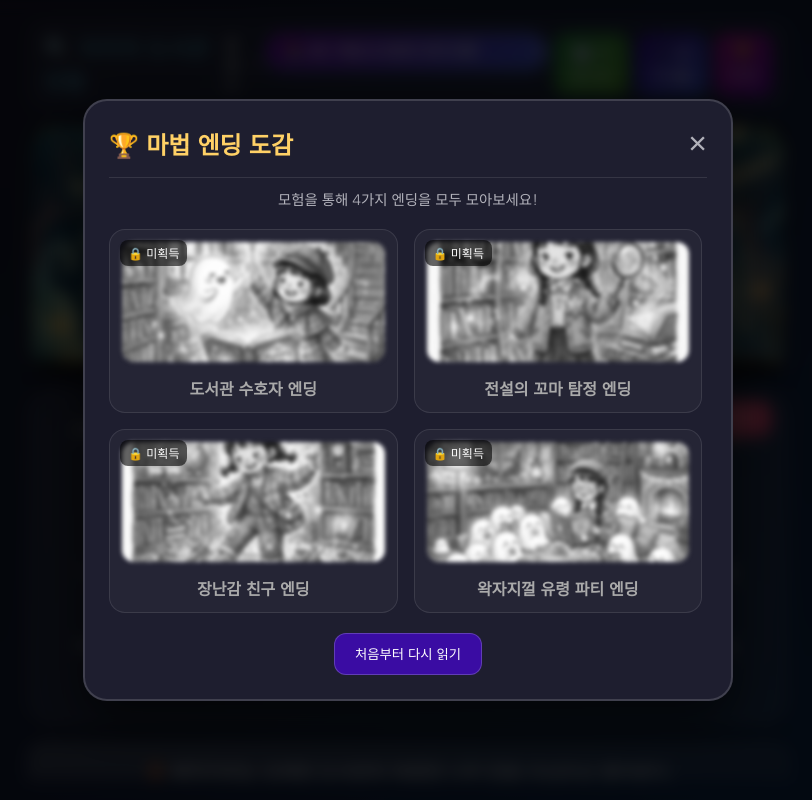
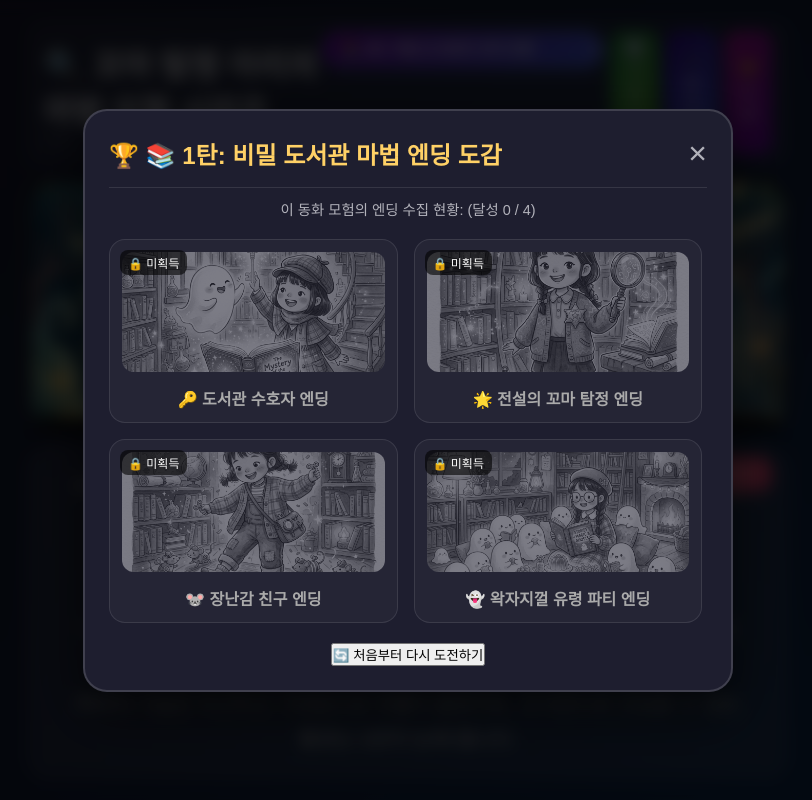
Before and after one commit to ko750125-afk/story_books, a plain HTML site: page index.html in a window 1280 px wide. Both pictures are taken after a click on the button "🏆 도감". Shown: the whole page, without its empty margins (232-1044 px from the left). Drawn offline with Linux system fonts and the light colour scheme; a web font is replaced by a local one.

Commit message:
feat: implement course-specific dynamic ending album rendering system

```diff
--- a/app.js
+++ b/app.js
@@ -1,7 +1,47 @@
 // ==========================================
 // 꼬마 탐정 아리의 4대 마법 모험 시리즈 전집
-// 게임 엔진 및 4개 동화 스토리 종합 소스 코드
+// 동화 코스별 4대 맞춤 엔딩 도감 통합 소스 코드
 // ==========================================
+
+// 1. 동화 코스별 엔딩 메타데이터 정의 (각 4종 독립 엔딩)
+const storyAlbumMeta = {
+  story1: {
+    title: "📚 1탄: 비밀 도서관 마법 엔딩 도감",
+    endings: [
+      { id: "ending-happy", title: "🔑 도서관 수호자 엔딩", icon: "🔑", img: "assets/images/scene_ending_happy.png" },
+      { id: "ending-detective", title: "🌟 전설의 꼬마 탐정 엔딩", icon: "🌟", img: "assets/images/scene_ending_detective.png" },
+      { id: "ending-toy", title: "🐭 장난감 친구 엔딩", icon: "🐭", img: "assets/images/scene_ending_toy.png" },
+      { id: "ending-ghost", title: "👻 왁자지껄 유령 파티 엔딩", icon: "👻", img: "assets/images/scene_ending_ghost.png" }
+    ]
+  },
+  story2: {
+    title: "🍫 2탄: 달콤한 과자 성 마법 엔딩 도감",
+    endings: [
+      { id: "ending-happy", title: "👑 과자 왕국 수호자 엔딩", icon: "👑", img: "assets/images/scene_story2_ending.png" },
+      { id: "ending-detective", title: "🔍 달콤한 과자 명탐정 엔딩", icon: "🔍", img: "assets/images/scene_ending_detective.png" },
+      { id: "ending-toy", title: "🧸 젤리 곰 장난감 파티 엔딩", icon: "🧸", img: "assets/images/scene_story2_cookie.png" },
+      { id: "ending-ghost", title: "🍪 과자 성 달콤 대축제 엔딩", icon: "🍪", img: "assets/images/scene_story2_start.png" }
+    ]
+  },
+  story3: {
+    title: "🌊 3탄: 바닷속 용궁 마법 엔딩 도감",
+    endings: [
+      { id: "ending-happy", title: "🌈 해저 용궁 수호자 엔딩", icon: "🌈", img: "assets/images/scene_ending_happy.png" },
+      { id: "ending-detective", title: "🏆 용궁 해저 명탐정 엔딩", icon: "🏆", img: "assets/images/scene_ending_detective.png" },
+      { id: "ending-toy", title: "🐟 태엽 물고기 댄스 엔딩", icon: "🐟", img: "assets/images/scene_ending_toy.png" },
+      { id: "ending-ghost", title: "🐢 부기와 용궁 파티 엔딩", icon: "🐢", img: "assets/images/scene_story3_palace.png" }
+    ]
+  },
+  story4: {
+    title: "🚀 4탄: 장난감 우주선 마법 엔딩 도감",
+    endings: [
+      { id: "ending-happy", title: "🌌 은하수 우주 수호자 엔딩", icon: "🌌", img: "assets/images/scene_ending_happy.png" },
+      { id: "ending-detective", title: "🏆 전설의 우주 명탐정 엔딩", icon: "🏆", img: "assets/images/scene_ending_detective.png" },
+      { id: "ending-toy", title: "🤖 우주 로봇 파티 엔딩", icon: "🤖", img: "assets/images/scene_ending_toy.png" },
+      { id: "ending-ghost", title: "🪐 토성 띠 우주 파티 엔딩", icon: "🪐", img: "assets/images/scene_start.png" }
+    ]
+  }
+};
 
 // ------------------------------------------
 // 📚 동화 1탄: 비밀 도서관과 꼬마 유령 퐁이
@@ -298,9 +338,7 @@ const story4Data = {
   }
 };
 
-// ------------------------------------------
 // 동화 시리즈 통합 맵
-// ------------------------------------------
 const allStories = {
   story1: story1Data,
   story2: story2Data,
@@ -336,38 +374,11 @@ function getActiveStoryData() {
   return allStories[currentStoryKey] || story1Data;
 }
 
-// 헬퍼 함수: 엔딩 이름 반환
+// 헬퍼 함수: 현재 스토리의 특정 엔딩 이름 반환
 function getEndingName(endingId) {
-  if (currentStoryKey === "story2") {
-    switch (endingId) {
-      case "ending-happy": return "과자 왕국 수호자 엔딩";
-      case "ending-detective": return "달콤한 과자 명탐정 엔딩";
-      case "ending-toy": return "젤리 곰 장난감 파티 엔딩";
-      default: return "과자 왕국 수호자 엔딩";
-    }
-  } else if (currentStoryKey === "story3") {
-    switch (endingId) {
-      case "ending-happy": return "해저 용궁 수호자 엔딩";
-      case "ending-detective": return "용궁 해저 명탐정 엔딩";
-      case "ending-toy": return "태엽 물고기 댄스 엔딩";
-      default: return "해저 용궁 수호자 엔딩";
-    }
-  } else if (currentStoryKey === "story4") {
-    switch (endingId) {
-      case "ending-happy": return "은하수 우주 수호자 엔딩";
-      case "ending-detective": return "전설의 우주 명탐정 엔딩";
-      case "ending-toy": return "우주 로봇 파티 엔딩";
-      default: return "은하수 우주 수호자 엔딩";
-    }
-  } else {
-    switch (endingId) {
-      case "ending-happy": return "도서관 수호자 엔딩";
-      case "ending-detective": return "전설의 꼬마 탐정 엔딩";
-      case "ending-toy": return "장난감 친구 엔딩";
-      case "ending-ghost": return "왁자지껄 유령 파티 엔딩";
-      default: return "도서관 수호자 엔딩";
-    }
-  }
+  const meta = storyAlbumMeta[currentStoryKey] || storyAlbumMeta.story1;
+  const found = meta.endings.find(e => e.id === endingId);
+  return found ? found.title : "마법 해피 엔딩";
 }
 
 // 로컬 스토리지 로드
@@ -522,18 +533,16 @@ function showCelebrationModal(endingId) {
     cardEl.style.animation = "popIn 0.6s cubic-bezier(0.175, 0.885, 0.32, 1.275) forwards";
   }
 
-  let endingImg = "assets/images/scene_ending_happy.png";
-  let endingTitle = getEndingName(endingId);
+  const currentMeta = storyAlbumMeta[currentStoryKey] || storyAlbumMeta.story1;
+  const foundEnding = currentMeta.endings.find(e => e.id === endingId);
 
-  if (endingId === "ending-happy") endingImg = "assets/images/scene_ending_happy.png";
-  else if (endingId === "ending-detective") endingImg = "assets/images/scene_ending_detective.png";
-  else if (endingId === "ending-toy") endingImg = "assets/images/scene_ending_toy.png";
-  else if (endingId === "ending-ghost") endingImg = "assets/images/scene_ending_ghost.png";
+  let endingImg = foundEnding ? foundEnding.img : "assets/images/scene_ending_happy.png";
+  let endingTitle = foundEnding ? foundEnding.title : getEndingName(endingId);
 
   celImageEl.src = endingImg;
-  celEndingNameEl.textContent = `🔑 ${endingTitle}`;
-  celTitleEl.textContent = "🎉 마법 동화 엔딩 달성!";
-  celDescEl.textContent = "아리와 함께 동화 속 멋진 모험을 성공적으로 마쳤습니다! 축하합니다!";
+  celEndingNameEl.textContent = endingTitle;
+  celTitleEl.textContent = "🎉 새로운 동화 엔딩 해금!";
+  celDescEl.textContent = "아리와 함께 동화 속 멋진 모험의 결말을 성공적으로 달성하셨습니다! 축하합니다!";
 
   launchConfetti();
 
@@ -597,33 +606,55 @@ function launchConfetti() {
   requestAnimationFrame(render);
 }
 
-// 도감 UI 업데이트
+// 8. 동화 코스별 맞춤 엔딩 도감 UI 실시간 동적 렌더링
 function updateAlbumUI() {
+  const gridEl = document.getElementById("album-grid");
+  const albumTitleEl = document.getElementById("album-title");
+  const albumDescEl = document.getElementById("album-desc");
+  if (!gridEl) return;
+
+  const currentMeta = storyAlbumMeta[currentStoryKey] || storyAlbumMeta.story1;
   const currentUnlocked = unlockedEndingsMap[currentStoryKey] || [];
-  const endingIds = ["ending-happy", "ending-detective", "ending-toy", "ending-ghost"];
-  endingIds.forEach(id => {
-    const itemEl = document.getElementById(id);
-    if (itemEl) {
-      const h3El = itemEl.querySelector("h3");
-      if (h3El) h3El.textContent = getEndingName(id);
 
-      if (currentUnlocked.includes(id)) {
+  if (albumTitleEl) {
+    albumTitleEl.textContent = `🏆 ${currentMeta.title}`;
+  }
+  if (albumDescEl) {
+    albumDescEl.textContent = `이 동화 모험의 엔딩 수집 현황: (달성 ${currentUnlocked.length} / ${currentMeta.endings.length})`;
+  }
+
+  gridEl.innerHTML = "";
+
+  currentMeta.endings.forEach(meta => {
+    const itemEl = document.createElement("div");
+    itemEl.className = "album-item";
+    itemEl.id = meta.id;
+
+    const isUnlocked = currentUnlocked.includes(meta.id);
+
+    if (isUnlocked) {
       itemEl.classList.add("unlocked");
-        const statusEl = itemEl.querySelector(".album-status");
-        if (statusEl) statusEl.textContent = "🎉 획득 (클릭하여 감상)";
-
+      itemEl.innerHTML = `
+        <div class="album-status">🎉 획득 (클릭하여 감상)</div>
+        <img src="${meta.img}" alt="${meta.title}">
+        <h3>${meta.title}</h3>
+      `;
       itemEl.onclick = () => {
-          showCelebrationModal(id);
+        showCelebrationModal(meta.id);
       };
       itemEl.style.cursor = "pointer";
     } else {
       itemEl.classList.remove("unlocked");
-        const statusEl = itemEl.querySelector(".album-status");
-        if (statusEl) statusEl.textContent = "🔒 미획득";
+      itemEl.innerHTML = `
+        <div class="album-status">🔒 미획득</div>
+        <img src="${meta.img}" alt="${meta.title}" style="filter: grayscale(1) opacity(0.4);">
+        <h3>${meta.title}</h3>
+      `;
       itemEl.onclick = null;
       itemEl.style.cursor = "default";
     }
-    }
+
+    gridEl.appendChild(itemEl);
   });
 }
 
--- a/index.html
+++ b/index.html
@@ -3,22 +3,21 @@
 <head>
   <meta charset="UTF-8">
   <meta name="viewport" content="width=device-width, initial-scale=1.0">
-  <title>꼬마 탐정 아리와 비밀 도서관의 꼬마 유령</title>
-  <!-- 네이버 나눔고딕, 주아 폰트 임포트 -->
-  <link rel="preconnect" href="https://fonts.googleapis.com">
-  <link rel="preconnect" href="https://fonts.gstatic.com" crossorigin>
-  <link href="https://fonts.googleapis.com/css2?family=Jua&family=Nanum+Gothic:wght@400;700;800&display=swap" rel="stylesheet">
+  <title>꼬마 탐정 아리의 마법 모험 시리즈</title>
   <link rel="stylesheet" href="style.css">
+  <link href="https://fonts.googleapis.com/css2?family=Gowun+Batang:wght@400;700&family=Nanum+Round:wght@400;700;800&display=swap" rel="stylesheet">
 </head>
 <body>
-  <div id="app" class="app-container">
-    <!-- 상단 진행 표시 및 헤더 -->
+  <!-- 폭죽 애니메이션 캠버스 -->
+  <canvas id="confetti-canvas"></canvas>
+
+  <div class="app-container">
+    <!-- 헤더 영역 -->
     <header class="header">
-      <div class="logo">🔍 아리의 도서관 모험</div>
-      <div class="progress-container">
-        <span class="progress-label">탐험도</span>
-        <div class="progress-bar">
-          <div id="progress" class="progress-fill" style="width: 10%;"></div>
+      <div class="title-area">
+        <h1 id="app-title">🔍 꼬마 탐정 아리의 마법 모험 시리즈</h1>
+        <div class="progress-bar-container">
+          <div id="progress" class="progress-bar"></div>
         </div>
       </div>
       <div class="header-controls">
@@ -38,41 +37,37 @@
 
     <!-- 메인 컨텐츠 영역 -->
     <main class="main-content">
-      <!-- 삽화 카드 -->
+      <!-- 삽화 일러스트 카드 -->
       <div class="illustration-card">
         <img id="illustration" src="assets/images/scene_start.png" alt="동화 삽화">
       </div>
 
-      <!-- 이야기 카드 -->
-      <section class="story-card" id="story-card">
+      <!-- 본문 스토리 카드 -->
+      <div id="story-card" class="story-card">
         <div class="story-header">
-          <button id="btn-tts" class="btn-tts" title="다정한 목소리로 동화 읽어주기">🔊 동화 읽어주기</button>
+          <button id="btn-tts" class="btn-tts" title="성우 목소리로 동화 듣기">🔊 동화 읽어주기</button>
         </div>
-        <div id="story-text" class="story-text">
-          이야기가 곧 시작됩니다...
-        </div>
-      </section>
+        <p id="story-text" class="story-text">
+          스토리 로딩 중...
+        </p>
+      </div>
 
-      <!-- 선택지 버튼 영역 -->
-      <section id="choice-container" class="choice-container">
-        <!-- 동적으로 버튼이 생성됩니다 -->
-      </section>
+      <!-- 선택지 카트 컨테이너 -->
+      <div id="choice-container" class="choice-container">
+        <!-- JS에서 버튼 생성 -->
+      </div>
     </main>
 
-    <!-- 마법 폭죽 컨페티 캔버스 -->
-    <canvas id="confetti-canvas"></canvas>
-
-    <!-- 엔딩 해금 축하 팝업 모달 -->
+    <!-- 엔딩 축하 마법 팝업 모달 -->
     <div id="celebration-modal" class="modal hidden">
       <div class="celebration-card">
-        <div class="sparkle-badge">✨ NEW ENDING! ✨</div>
-        <h2 id="cel-title" class="cel-title">🎉 새로운 도감 해금!</h2>
-        <div class="cel-image-box">
-          <img id="cel-image" src="assets/images/scene_ending_happy.png" alt="해금된 엔딩 이미지">
+        <h2 id="cel-title">🎉 새로운 엔딩 도감 해금!</h2>
+        <div class="cel-badge-frame">
+          <img id="cel-image" src="assets/images/scene_ending_happy.png" alt="엔딩 기념">
         </div>
-        <h3 id="cel-ending-name" class="cel-ending-name">🔑 도서관 수호자 엔딩</h3>
-        <p id="cel-desc" class="cel-desc">축하합니다! 아리와 함께 도서관의 비밀을 밝혀내셨습니다.</p>
-        <button id="btn-close-cel" class="btn-cel-confirm">🌟 도감에서 확인하기</button>
+        <h3 id="cel-ending-name">🔑 도서관 수호자 엔딩</h3>
+        <p id="cel-desc">아리와 함께 동화 속 새로운 모험의 결말을 밝혀내셨습니다!</p>
+        <button id="btn-close-cel" class="btn-primary">도감에서 확인하기</button>
       </div>
     </div>
 
@@ -80,34 +75,15 @@
     <div id="album-modal" class="modal hidden">
       <div class="modal-content">
         <div class="modal-header">
-          <h2>🏆 마법 엔딩 도감</h2>
+          <h2 id="album-title">🏆 마법 엔딩 도감</h2>
           <button id="btn-close-album" class="btn-close">&times;</button>
         </div>
-        <p class="album-desc">모험을 통해 4가지 엔딩을 모두 모아보세요!</p>
-        <div class="album-grid">
-          <div class="album-item" id="ending-happy">
-            <div class="album-status">🔒 미획득</div>
-            <img src="assets/images/scene_ending_happy.png" alt="해피 엔딩">
-            <h3>🔑 도서관 수호자 엔딩</h3>
-          </div>
-          <div class="album-item" id="ending-detective">
-            <div class="album-status">🔒 미획득</div>
-            <img src="assets/images/scene_ending_detective.png" alt="탐정 엔딩">
-            <h3>🌟 전설의 꼬마 탐정 엔딩</h3>
-          </div>
-          <div class="album-item" id="ending-toy">
-            <div class="album-status">🔒 미획득</div>
-            <img src="assets/images/scene_ending_toy.png" alt="장난감 엔딩">
-            <h3>🐭 장난감 친구 엔딩</h3>
-          </div>
-          <div class="album-item" id="ending-ghost">
-            <div class="album-status">🔒 미획득</div>
-            <img src="assets/images/scene_ending_ghost.png" alt="유령 파티 엔딩">
-            <h3>👻 왁자지껄 유령 파티 엔딩</h3>
-          </div>
+        <p id="album-desc" class="album-desc">모험을 통해 4가지 엔딩을 모두 모아보세요!</p>
+        <div id="album-grid" class="album-grid">
+          <!-- JS에서 동화 코스에 맞춰 4개 맞춤 엔딩 카드가 동적으로 자동 생성됨 -->
         </div>
         <div class="modal-footer">
-          <button id="btn-reset-story" class="btn-reset">처음부터 다시 읽기</button>
+          <button id="btn-reset-story" class="btn-secondary">🔄 처음부터 다시 도전하기</button>
         </div>
       </div>
     </div>
```
Lines whose indentation alone changed are shown as unchanged.
